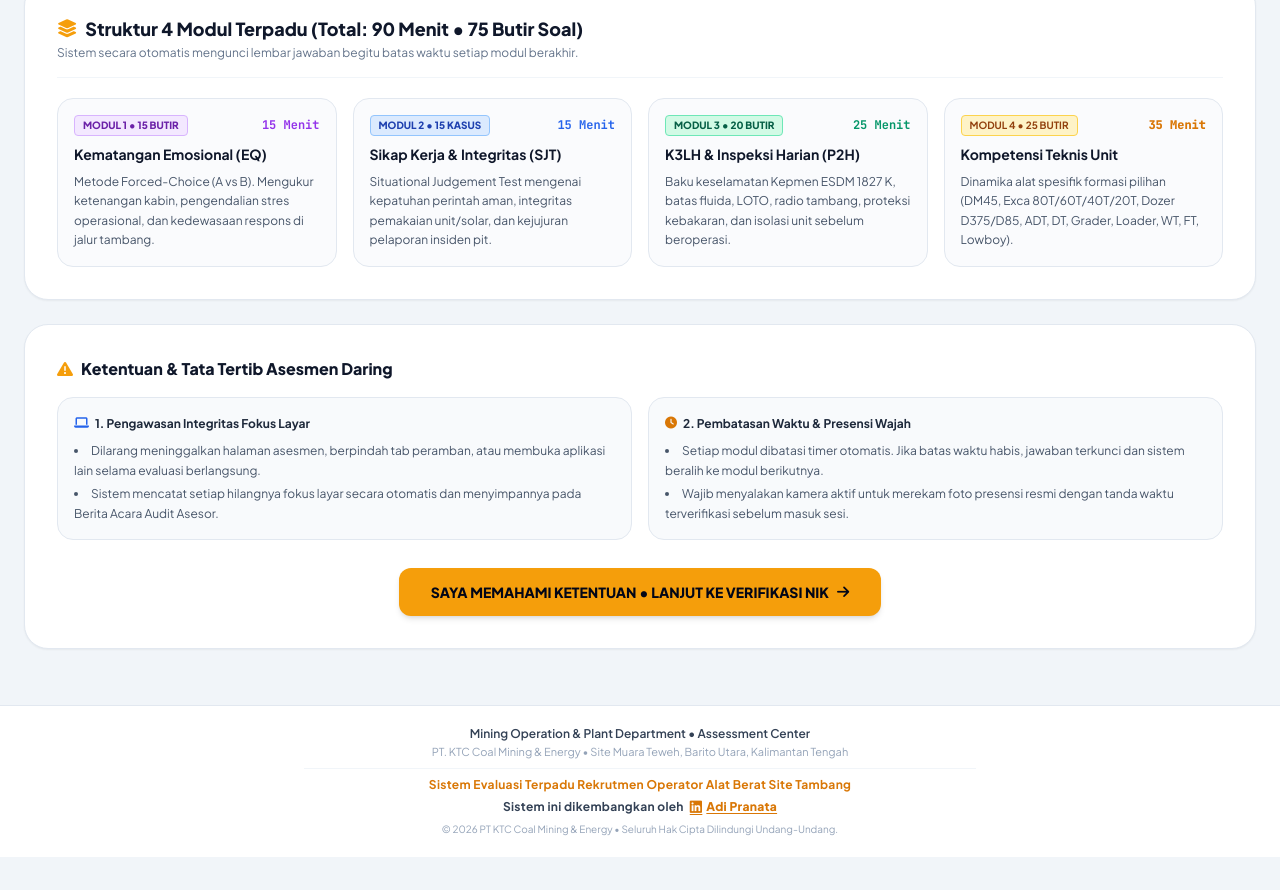
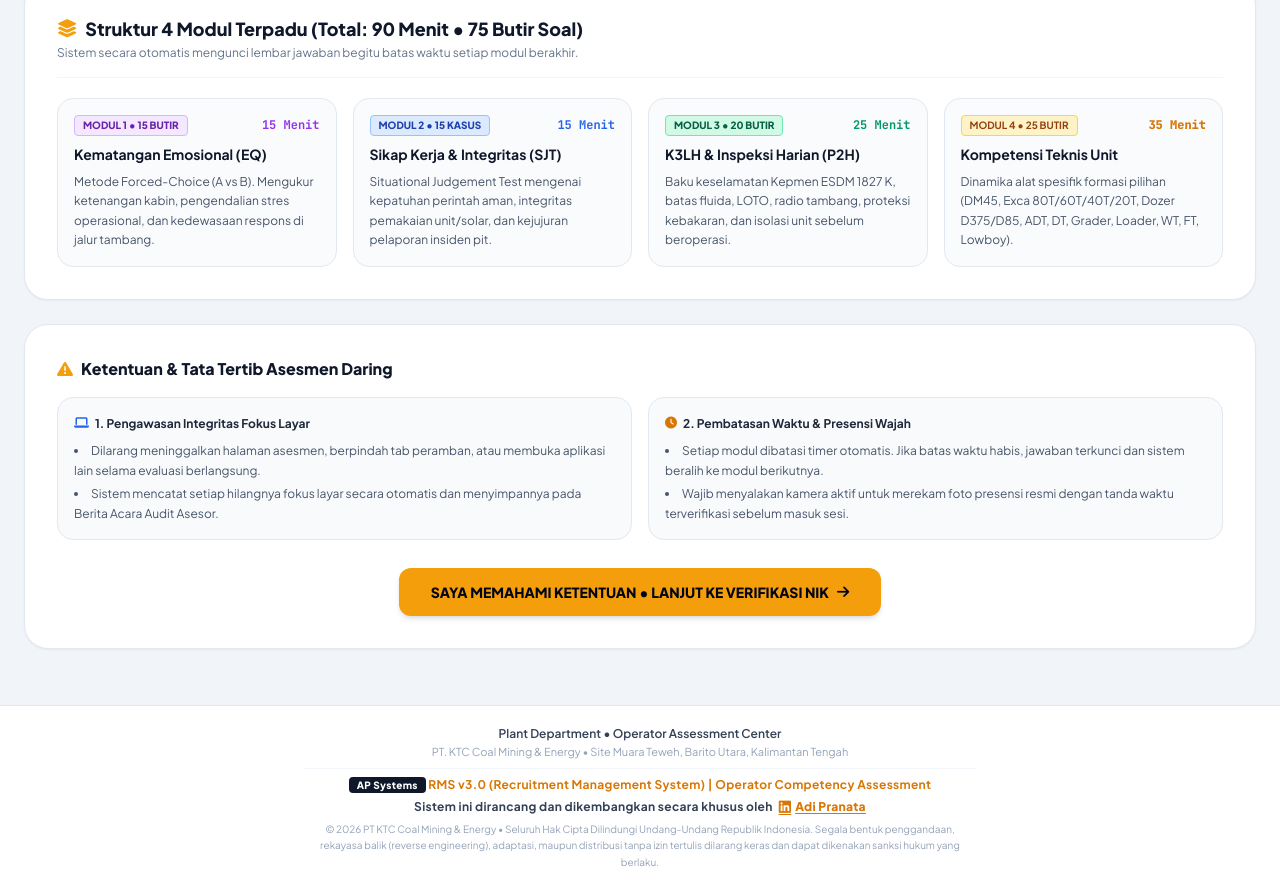
Before and after one commit to adipranata-system/UjianOperator-KTC, a plain HTML site: page index.html in a window 1280 px wide. Shown: the part 592-1482 px from the top of the page. Before the commit the page ends 1449 px from the top, so only its background shows below. Drawn offline with nearby package versions, Linux system fonts and the light colour scheme.

Commit message:
Update index.html

```diff
--- a/index.html
+++ b/index.html
@@ -3,7 +3,7 @@
 <head>
   <meta charset="UTF-8">
   <meta name="viewport" content="width=device-width, initial-scale=1.0, maximum-scale=1.0, user-scalable=no">
-  <title>Portal Asesmen Seleksi Daring Operator &amp; Driver - PT KTC Coal Mining &amp; Energy</title>
+  <title>Technical Competency Assessment (RMS v3.0) - PT KTC Coal Mining &amp; Energy</title>
   <!-- Tailwind CSS CDN -->
   <script src="https://cdn.tailwindcss.com"></script>
   <!-- FontAwesome Icons -->
@@ -46,7 +46,7 @@
         <div>
           <div class="flex items-center gap-2">
             <h1 class="text-sm sm:text-base font-black text-slate-900 tracking-wide uppercase">PT. KTC COAL MINING &amp; ENERGY</h1>
-            <span class="px-2 py-0.5 rounded text-[10px] font-black uppercase tracking-wider bg-amber-50 text-amber-700 border border-amber-200">Site Muara Teweh</span>
+            <span class="px-2 py-0.5 rounded text-[10px] font-black uppercase tracking-wider bg-amber-50 text-amber-700 border border-amber-200">RMS v3.0 &bull; Operator Competency Assessment</span>
           </div>
           <p class="text-xs text-slate-500 font-medium">Asesmen Kompetensi Terpadu: Kematangan Emosional (EQ), Sikap Kerja (SJT), K3LH &amp; P2H, serta Teknis Unit</p>
         </div>
@@ -735,16 +735,16 @@
   <!-- Footer Singkat -->
   <footer class="bg-white text-slate-500 text-xs py-5 px-4 text-center border-t border-slate-200 mt-8 space-y-2">
     <div>
-      <p class="font-semibold text-slate-700">Mining Operation &amp; Plant Department &bull; Assessment Center</p>
+      <p class="font-semibold text-slate-700">Plant Department &bull; Operator Assessment Center</p>
       <p class="text-slate-400 text-[11px] mt-0.5">PT. KTC Coal Mining &amp; Energy &bull; Site Muara Teweh, Barito Utara, Kalimantan Tengah</p>
     </div>
 
     <div class="pt-2 border-t border-slate-100 max-w-2xl mx-auto space-y-1">
       <p class="text-amber-600 text-xs font-bold tracking-wide">
-        Sistem Evaluasi Terpadu Rekrutmen Operator Alat Berat Site Tambang
+        <span class="px-2 py-0.5 text-[10px] font-extrabold bg-slate-900 text-white rounded">AP Systems</span> RMS v3.0 (Recruitment Management System) | Operator Competency Assessment
       </p>
       <p class="text-slate-700 text-xs font-bold tracking-wide flex items-center justify-center gap-1.5">
-        <span>Sistem ini dikembangkan oleh</span>
+        <span>Sistem ini dirancang dan dikembangkan secara khusus oleh</span>
         <a href="https://www.linkedin.com/in/adi-pranata-86449658/"
            target="_blank"
            rel="noopener noreferrer"
@@ -755,11 +755,10 @@
         </a>
       </p>
       <p class="text-slate-400 text-[10px] leading-relaxed">
-        &copy; 2026 PT KTC Coal Mining &amp; Energy &bull; Seluruh Hak Cipta Dilindungi Undang-Undang.
+        &copy; 2026 PT KTC Coal Mining &amp; Energy &bull; Seluruh Hak Cipta Dilindungi Undang-Undang Republik Indonesia. Segala bentuk penggandaan, rekayasa balik (reverse engineering), adaptasi, maupun distribusi tanpa izin tertulis dilarang keras dan dapat dikenakan sanksi hukum yang berlaku.
       </p>
     </div>
   </footer>
-
   <!-- SCRIPT LOGIKA APLIKASI (ZERO STATIC QUESTION BANK - SECURE CLIENT) -->
   <script>
     // ==========================================
```
